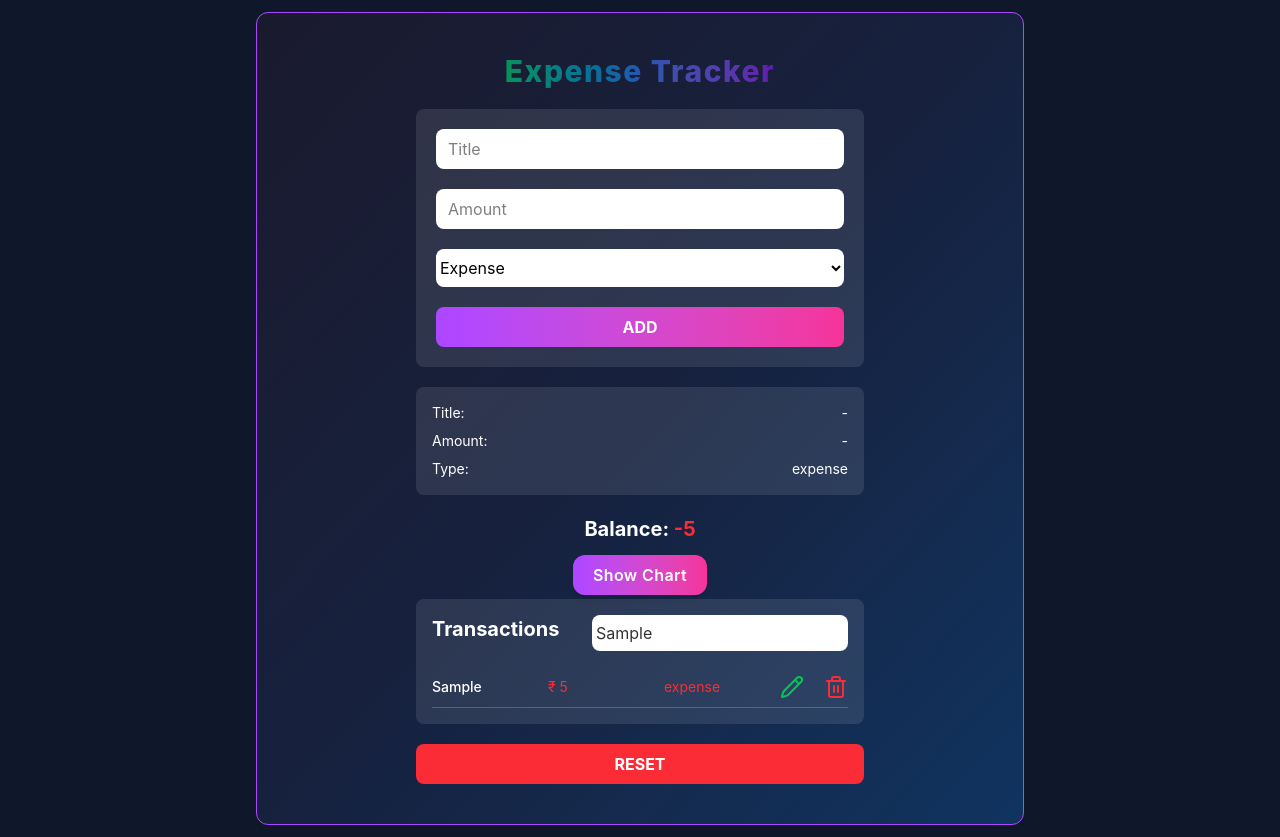
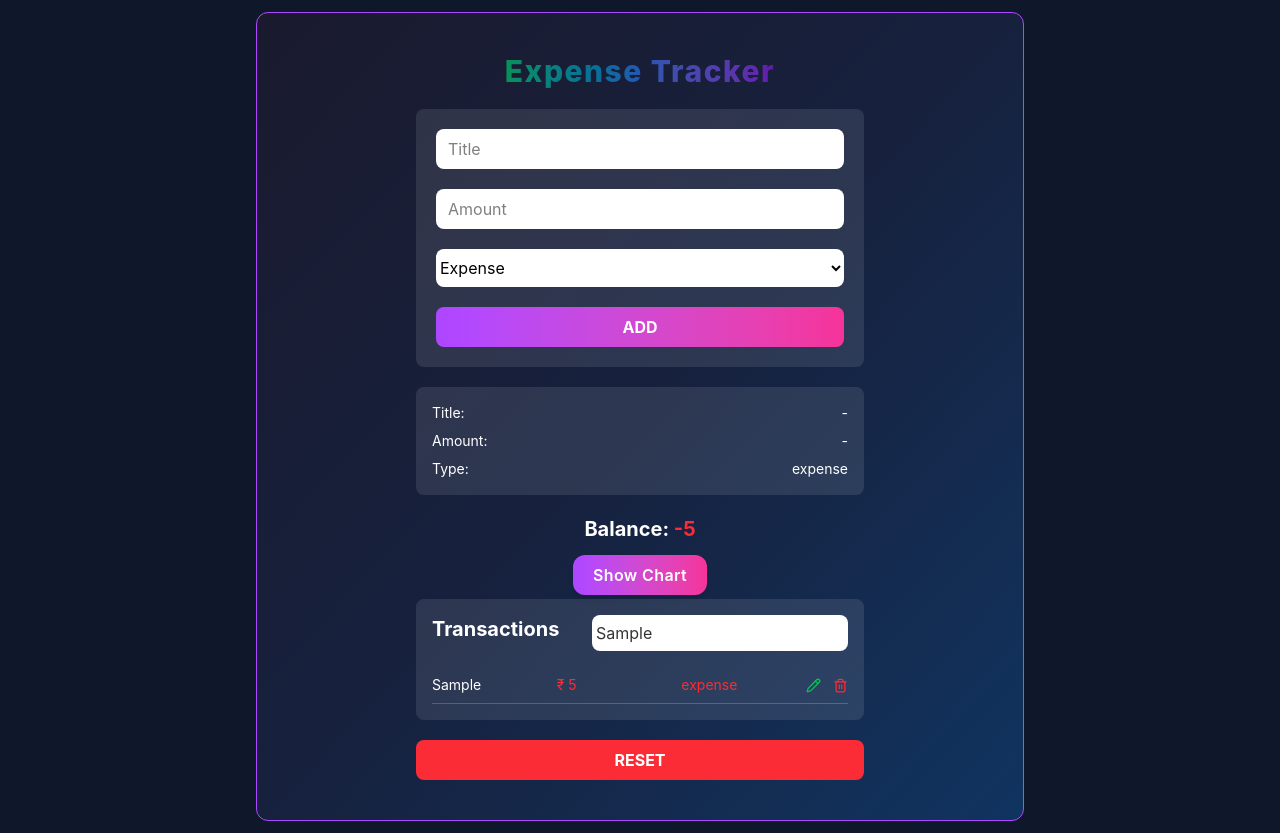
Before and after one commit to vishalsingh34342/expense-tracker, a React (Vite) app: page / in a window 1280 px wide. Both pictures are taken after typing "Sample", "5", "Sample" into the empty fields and a click on the button "ADD". Built offline with nearby package versions, Linux system fonts and the light colour scheme.

Commit message:
fix size icon and paragraph

```diff
--- a/src/components/Form.jsx
+++ b/src/components/Form.jsx
@@ -132,7 +132,7 @@ const Form = ({ handleForm, form, handleChange, balance, resetData, deleteItem,
                                 className='flex  sm:flex-row justify-between mt-4 items-start sm:items-center
                                 border-b border-white/20 py-2 text-sm gap-1'
                             >
-                                <span className='font-medium truncate w-1/3'>{item.title}</span>
+                                <span className='font-normal truncate w-1/3'>{item.title}</span>
 
                                 <span className={` w-1/3 truncate ${item.type === "expense" ? "text-red-500" : "text-green-400"}`}>
                                     ₹ {item.amount}
@@ -142,10 +142,10 @@ const Form = ({ handleForm, form, handleChange, balance, resetData, deleteItem,
                                     {item.type}
                                 </span>
 
-                                <div className='flex gap-5 '>
-                                    <span onClick={() => editList(item.originalIndex)} className="cursor-pointer text-green-500 hover:scale-105 "><PencilIcon /></span>
+                                <div className='flex gap-3 '>
+                                    <span onClick={() => editList(item.originalIndex)} className="cursor-pointer text-green-500 hover:scale-105 "><PencilIcon size={15} /></span>
 
-                                    <span onClick={() => deleteItem(item.originalIndex)} className="cursor-pointer text-red-500 hover:scale-105 "><Trash /></span>
+                                    <span onClick={() => deleteItem(item.originalIndex)} className="cursor-pointer text-red-500 hover:scale-105 "><Trash size={15}/></span>
                                 </div>
 
                             </div>
```
